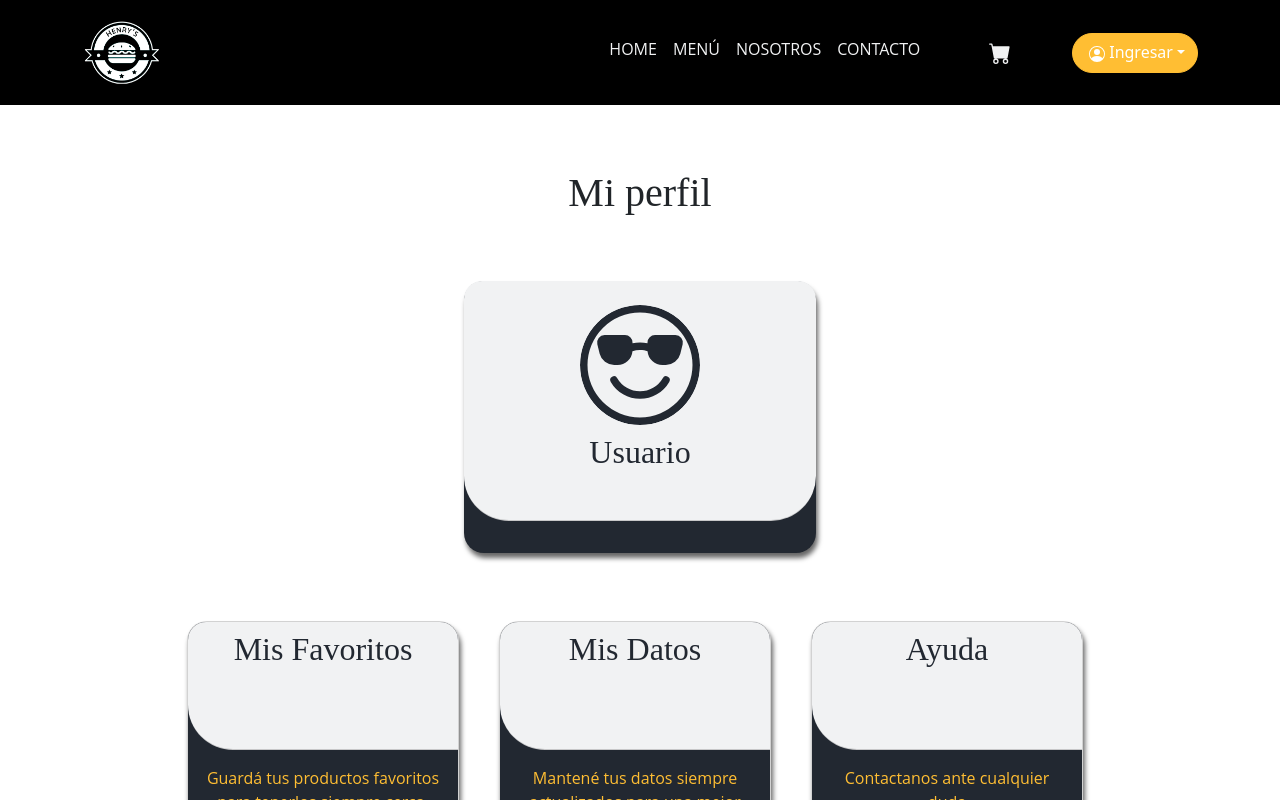
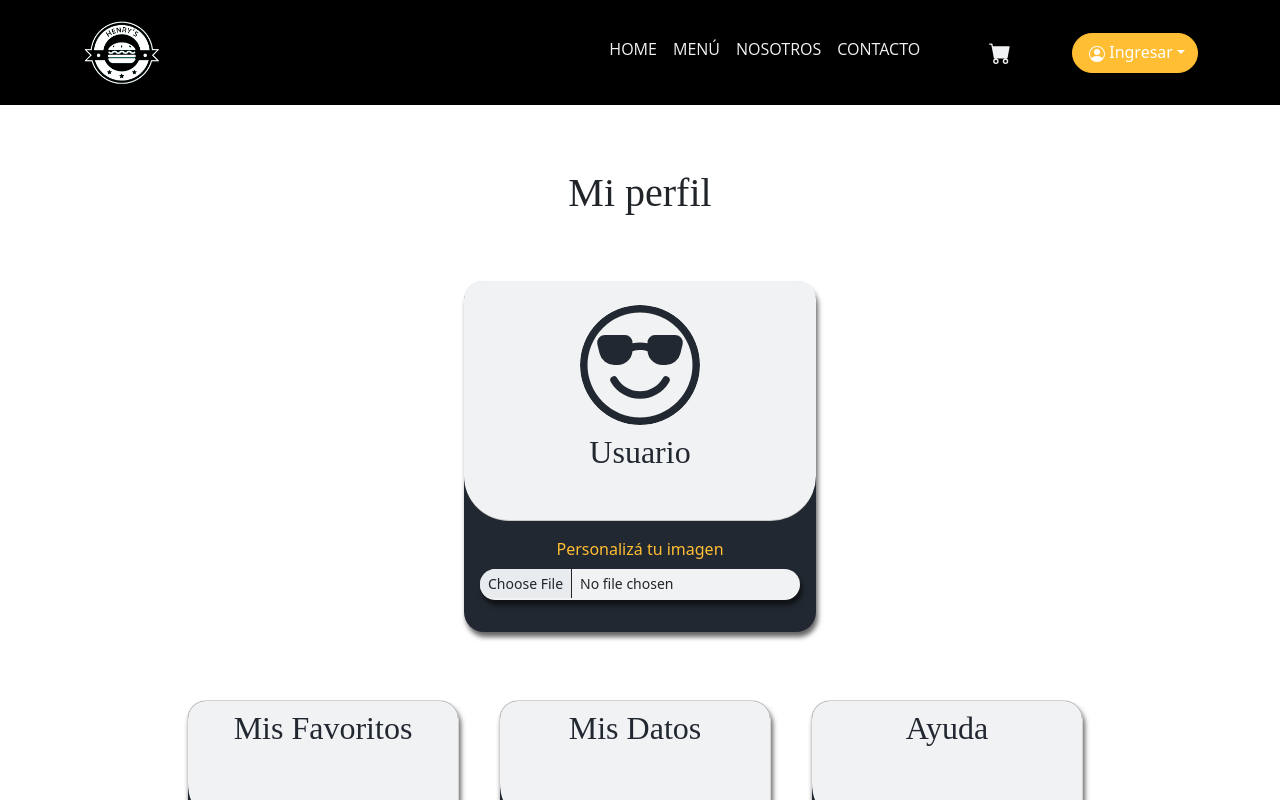
Before and after one commit to mabhyHs/Henrys-app, a React (Create React App) app in the folder client/: page /userprofiledashboard in a window 1280 px wide. Shown: the top 800 px of the page. Built offline with nearby package versions, Linux system fonts and the light colour scheme.

Commit message:
Configurado cloudinary

```diff
--- a/client/package.json
+++ b/client/package.json
@@ -16,6 +16,7 @@
     "axios": "^0.27.2",
     "bootstrap": "^5.2.0",
     "bootstrap-icons": "^1.9.1",
+    "cloudinary": "^1.30.1",
     "dotenv": "^16.0.1",
     "react": "^18.2.0",
     "react-bootstrap": "^2.4.0",
--- a/client/src/Components/User/UserProfileDashboard/UserProfile.css
+++ b/client/src/Components/User/UserProfileDashboard/UserProfile.css
@@ -127,6 +127,39 @@
   cursor: pointer;
 }
 
+.profile__form {
+  width: 20rem;
+  text-align: center;
+  margin: 0 auto;
+  color: white;
+}
+
+.profile__form__label {
+  color: #ffbe33;
+}
+
+.profile__form__input {
+  background-color: #f1f2f3;
+  border: none;
+  border-radius: 18px;
+  box-shadow: 2px 5px 5px 0px rgba(0, 0, 0, 0.6);
+  -webkit-box-shadow: 2px 5px 5px 0px rgba(0, 0, 0, 0.6);
+  -moz-box-shadow: 2px 5px 5px 0px rgba(0, 0, 0, 0.6);
+}
+
+.profile__form__input:hover {
+  -webkit-transform: scale(1.05);
+  -moz-transform: scale(1.05);
+  -ms-transform: scale(1.05);
+  -o-transform: scale(1.05);
+  transform: scale(1.05);
+  cursor: pointer;
+}
+
+.profile__loader {
+  color: #ffbe33;
+}
+
 @media (max-width: 1024px) {
   .profile__infoCard {
     width: 14rem;
@@ -146,6 +179,9 @@
     width: 18rem;
   }
 
+  .profile__form {
+    width: 16rem;
+  }
   .profile__mainCard:hover {
     transform: none;
   }
--- a/client/src/Components/User/UserProfileDashboard/UserProfile.jsx
+++ b/client/src/Components/User/UserProfileDashboard/UserProfile.jsx
@@ -1,11 +1,34 @@
-import React from 'react';
+import React, { useState } from 'react';
 import { Link } from 'react-router-dom';
 import './UserProfile.css';
 import { ArrowRightCircleFill, EmojiSunglasses } from 'react-bootstrap-icons';
 import Card from 'react-bootstrap/Card';
+import Form from 'react-bootstrap/Form';
 
-function UserProfileDashboard(userName, userPicture) {
-  const hasUserPicture = false;
+function UserProfileDashboard(userName) {
+  const [userImage, setImage] = useState('');
+  const [loading, setLoading] = useState(false);
+
+  const uploadImage = async (e) => {
+    const files = e.target.files;
+    const data = new FormData();
+    data.append('file', files[0]);
+    data.append('upload_preset', 'henryspf');
+    setLoading(true);
+
+    const res = await fetch(
+      'https://api.cloudinary.com/v1_1/henrysburgers/image/upload',
+      {
+        method: 'POST',
+        body: data,
+      }
+    );
+
+    const file = await res.json();
+    console.log(file.secure_url);
+    setImage(file.secure_url);
+    setLoading(false);
+  };
 
   return (
     <section>
@@ -16,9 +39,9 @@ function UserProfileDashboard(userName, userPicture) {
       <Card className="profile__mainCard">
         <div className="profile__mainCard__headerContainer">
           <Card.Header className="profile__mainCard__title">
-            {hasUserPicture ? (
+            {userImage ? (
               <img
-                src={userPicture}
+                src={userImage}
                 alt="foto de perfil"
                 className="profile__mainCard__userPicture"
               />
@@ -28,7 +51,26 @@ function UserProfileDashboard(userName, userPicture) {
             <h2>Usuario</h2>
           </Card.Header>
         </div>
-        <Card.Body className="profile__mainCard__body"></Card.Body>
+        <Card.Body className="profile__mainCard__body">
+          {loading ? (
+            <p className="profile__loader">Cargando...</p>
+          ) : (
+            <Form className="profile__form">
+              <Form.Group className="mb-3">
+                <Form.Label className="profile__form__label">
+                  Personalizá tu imagen
+                </Form.Label>
+                <Form.Control
+                  type="file"
+                  name="file"
+                  size="sm"
+                  className="profile__form__input"
+                  onChange={uploadImage}
+                ></Form.Control>
+              </Form.Group>
+            </Form>
+          )}
+        </Card.Body>
       </Card>
 
       <div className="profile__cardsInfo__container">
```
